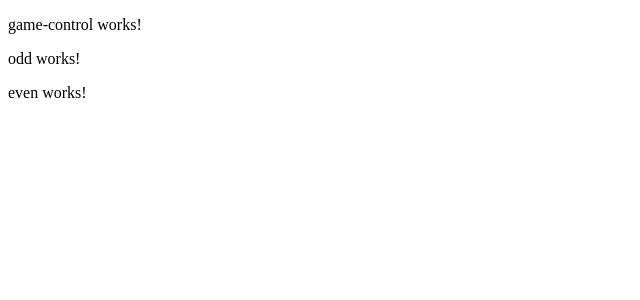
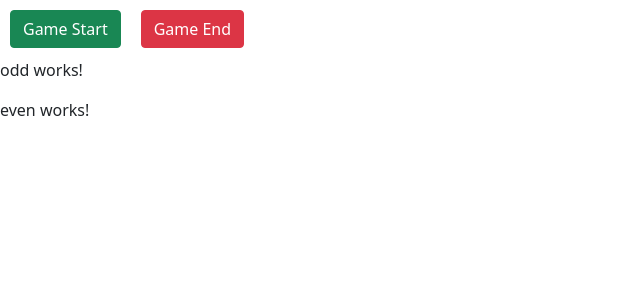
Before and after one commit to shree-yadam/game-odd-even, an Angular app: page / in a window 1280 px wide. Shown: the top 300 px of the page, without its empty margins (0-640 px from the left). Built offline with nearby package versions, Linux system fonts and the light colour scheme.

Commit message:
Add bootstrap and game start and stop buttons

```diff
--- a/angular.json
+++ b/angular.json
@@ -23,6 +23,7 @@
               "src/assets"
             ],
             "styles": [
+              "node_modules/bootstrap/dist/css/bootstrap.min.css",
               "src/styles.css"
             ],
             "scripts": []
--- a/package.json
+++ b/package.json
@@ -18,6 +18,7 @@
     "@angular/platform-browser": "~12.2.0",
     "@angular/platform-browser-dynamic": "~12.2.0",
     "@angular/router": "~12.2.0",
+    "bootstrap": "^5.1.3",
     "rxjs": "~6.6.0",
     "tslib": "^2.3.0",
     "zone.js": "~0.11.4"
--- a/src/app/game-control/game-control.component.css
+++ b/src/app/game-control/game-control.component.css
@@ -0,0 +1,3 @@
+button{
+  margin: 10px;
+}
--- a/src/app/game-control/game-control.component.html
+++ b/src/app/game-control/game-control.component.html
@@ -1 +1,2 @@
-<p>game-control works!</p>
+<button type="button" class="btn btn-success">Game Start</button>
+<button type="button" class="btn btn-danger">Game End</button>
```
Also changed, not shown: 1 other file (tests, documents, lock files or other folders).
